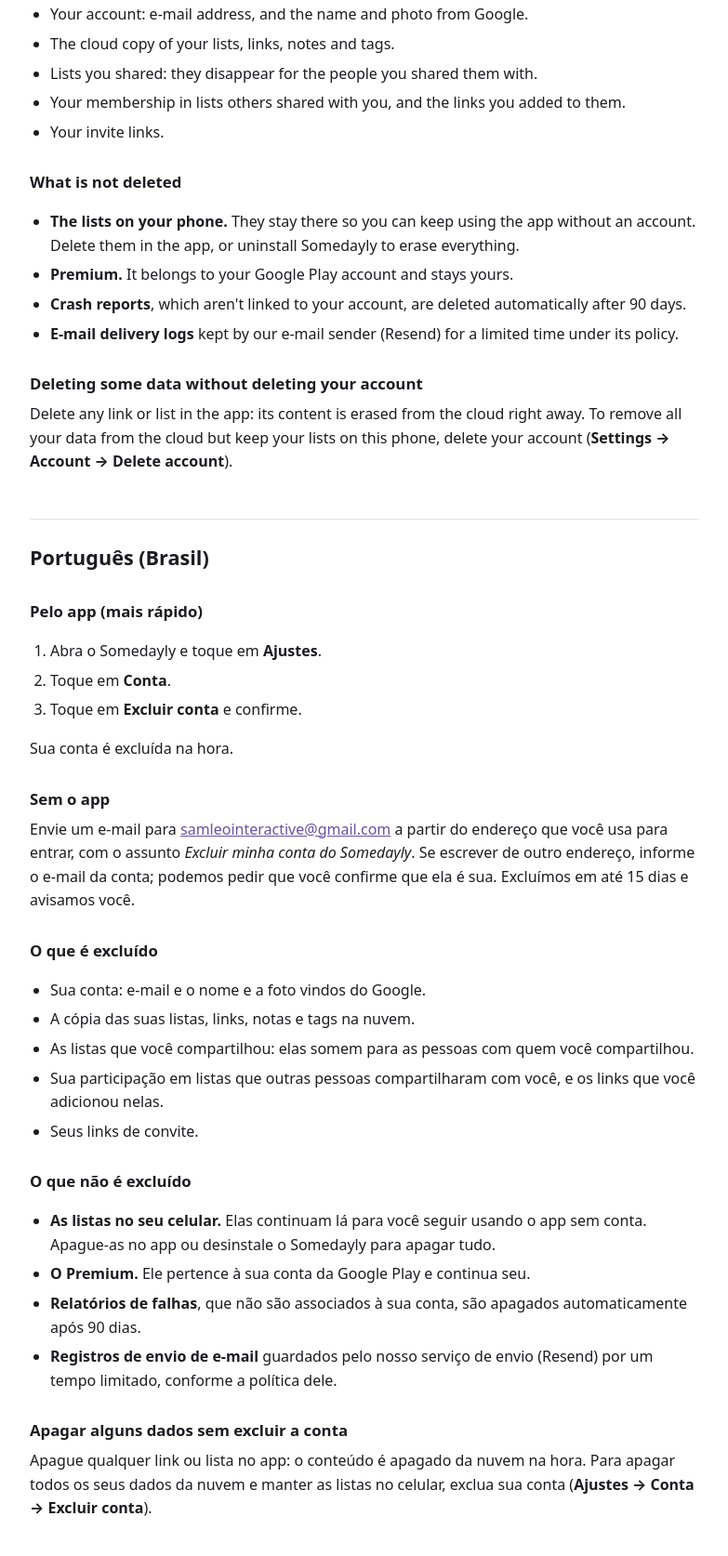
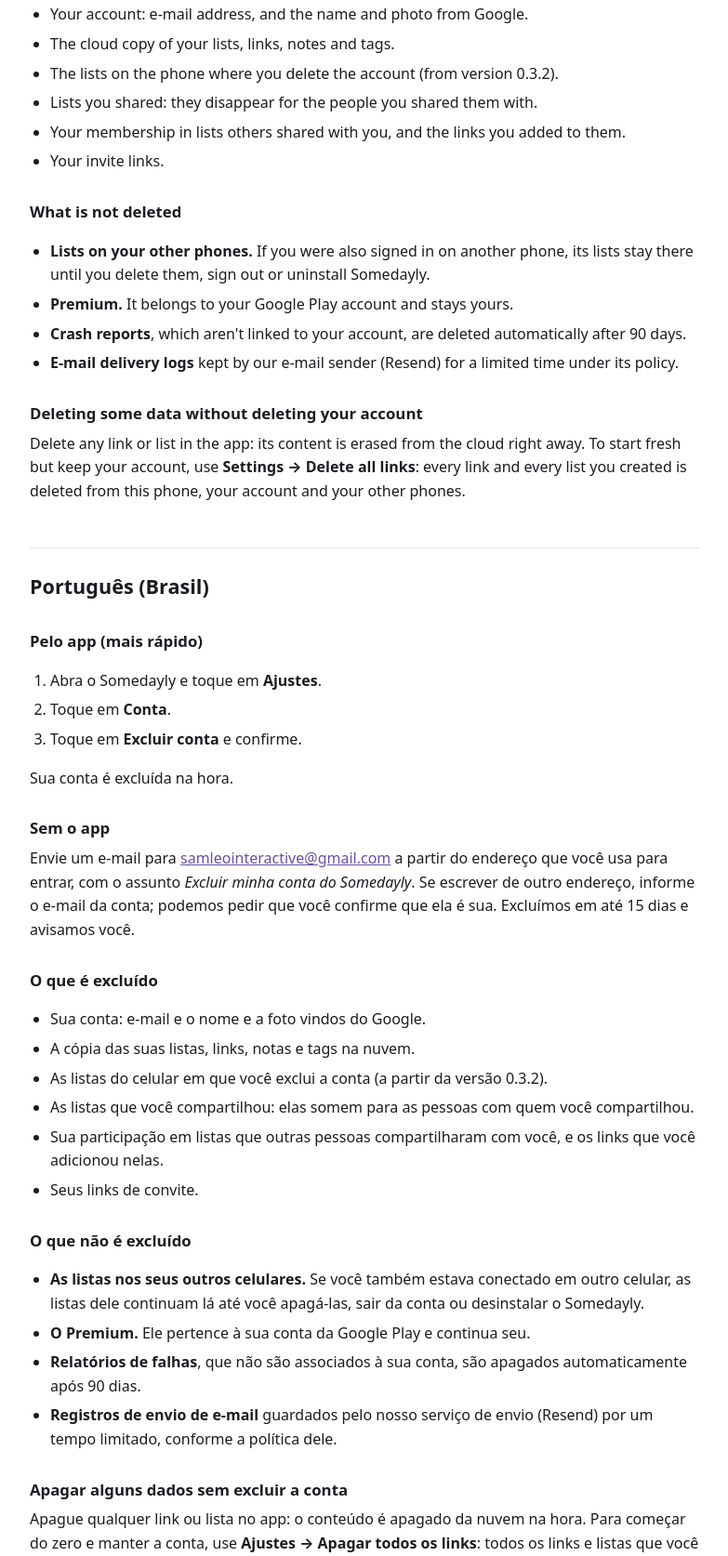
Before and after one commit to samleointeractive/samleo-landing, a plain HTML site: page somedayly/delete-account/index.html in a window 1280 px wide. Shown: the part 620-2294 px from the top of the page at 93% size, without its empty margins (248-1031 px from the left). Drawn offline with Linux system fonts and the light colour scheme.

Commit message:
Somedayly: deleting the account clears the phone; Delete all links
Privacy policy and account-deletion page updated for the full version
(0.3.2+): account deletion also erases the lists on that phone, and
Settings → Delete all links starts fresh without deleting the account.

Co-Authored-By: Claude Opus 5.5 <noreply@anthropic.com>

```diff
--- a/somedayly/delete-account/index.html
+++ b/somedayly/delete-account/index.html
@@ -43,6 +43,7 @@
 <ul>
   <li>Your account: e-mail address, and the name and photo from Google.</li>
   <li>The cloud copy of your lists, links, notes and tags.</li>
+  <li>The lists on the phone where you delete the account (from version 0.3.2).</li>
   <li>Lists you shared: they disappear for the people you shared them with.</li>
   <li>Your membership in lists others shared with you, and the links you added to them.</li>
   <li>Your invite links.</li>
@@ -50,14 +51,14 @@
 
 <h3>What is not deleted</h3>
 <ul>
-  <li><strong>The lists on your phone.</strong> They stay there so you can keep using the app without an account. Delete them in the app, or uninstall Somedayly to erase everything.</li>
+  <li><strong>Lists on your other phones.</strong> If you were also signed in on another phone, its lists stay there until you delete them, sign out or uninstall Somedayly.</li>
   <li><strong>Premium.</strong> It belongs to your Google Play account and stays yours.</li>
   <li><strong>Crash reports</strong>, which aren't linked to your account, are deleted automatically after 90 days.</li>
   <li><strong>E-mail delivery logs</strong> kept by our e-mail sender (Resend) for a limited time under its policy.</li>
 </ul>
 
 <h3>Deleting some data without deleting your account</h3>
-<p>Delete any link or list in the app: its content is erased from the cloud right away. To remove all your data from the cloud but keep your lists on this phone, delete your account (<strong>Settings → Account → Delete account</strong>).</p>
+<p>Delete any link or list in the app: its content is erased from the cloud right away. To start fresh but keep your account, use <strong>Settings → Delete all links</strong>: every link and every list you created is deleted from this phone, your account and your other phones.</p>
 
 <h2 id="pt" lang="pt-BR">Português (Brasil)</h2>
 <div lang="pt-BR">
@@ -77,6 +78,7 @@
 <ul>
   <li>Sua conta: e-mail e o nome e a foto vindos do Google.</li>
   <li>A cópia das suas listas, links, notas e tags na nuvem.</li>
+  <li>As listas do celular em que você exclui a conta (a partir da versão 0.3.2).</li>
   <li>As listas que você compartilhou: elas somem para as pessoas com quem você compartilhou.</li>
   <li>Sua participação em listas que outras pessoas compartilharam com você, e os links que você adicionou nelas.</li>
   <li>Seus links de convite.</li>
@@ -84,14 +86,14 @@
 
 <h3>O que não é excluído</h3>
 <ul>
-  <li><strong>As listas no seu celular.</strong> Elas continuam lá para você seguir usando o app sem conta. Apague-as no app ou desinstale o Somedayly para apagar tudo.</li>
+  <li><strong>As listas nos seus outros celulares.</strong> Se você também estava conectado em outro celular, as listas dele continuam lá até você apagá-las, sair da conta ou desinstalar o Somedayly.</li>
   <li><strong>O Premium.</strong> Ele pertence à sua conta da Google Play e continua seu.</li>
   <li><strong>Relatórios de falhas</strong>, que não são associados à sua conta, são apagados automaticamente após 90 dias.</li>
   <li><strong>Registros de envio de e-mail</strong> guardados pelo nosso serviço de envio (Resend) por um tempo limitado, conforme a política dele.</li>
 </ul>
 
 <h3>Apagar alguns dados sem excluir a conta</h3>
-<p>Apague qualquer link ou lista no app: o conteúdo é apagado da nuvem na hora. Para apagar todos os seus dados da nuvem e manter as listas no celular, exclua sua conta (<strong>Ajustes → Conta → Excluir conta</strong>).</p>
+<p>Apague qualquer link ou lista no app: o conteúdo é apagado da nuvem na hora. Para começar do zero e manter a conta, use <strong>Ajustes → Apagar todos os links</strong>: todos os links e listas que você criou são apagados deste celular, da sua conta e dos seus outros celulares.</p>
 </div>
 </main>
 </body>
```
Also changed, not shown: somedayly/privacy/index.html (+2 -2 lines).
